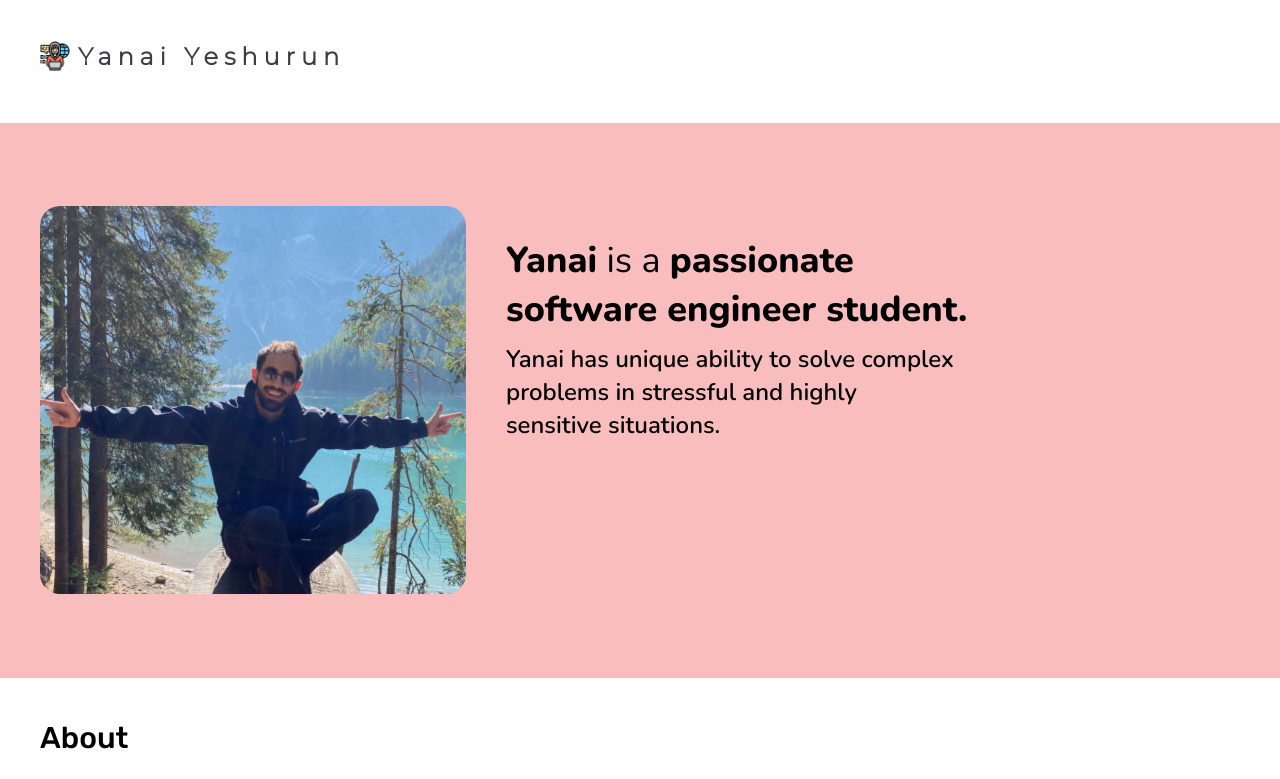
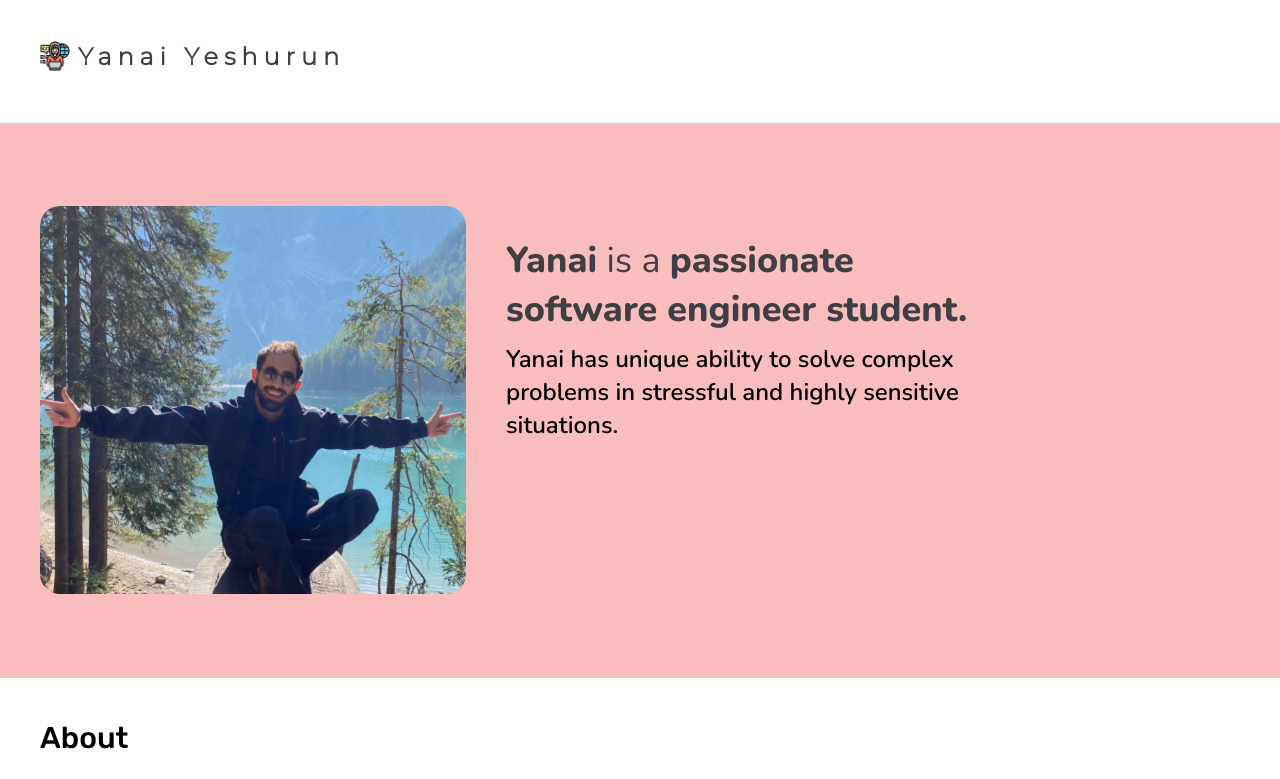
Before and after one commit to YaniYesh22/EX2, a plain HTML site: page index.html in a window 1280 px wide. Shown: the top 779 px of the page. Drawn offline with nearby package versions, Linux system fonts and the light colour scheme.

Commit message:
updat css

```diff
--- a/css/style.css
+++ b/css/style.css
@@ -84,6 +84,7 @@ footer {
     font-size: 36px;
     line-height: 49px;
     display: block;
+    color: #3E3F43;
 }
 .Short span {
     position: relative;
@@ -95,7 +96,7 @@ footer {
 }
 .Short p {
     position: relative;
-    width: 448px;
+    width: 465px;
     height: 66px;
     left: 506px;
     top: 197px;
```
Also changed, not shown: 1 other file.
